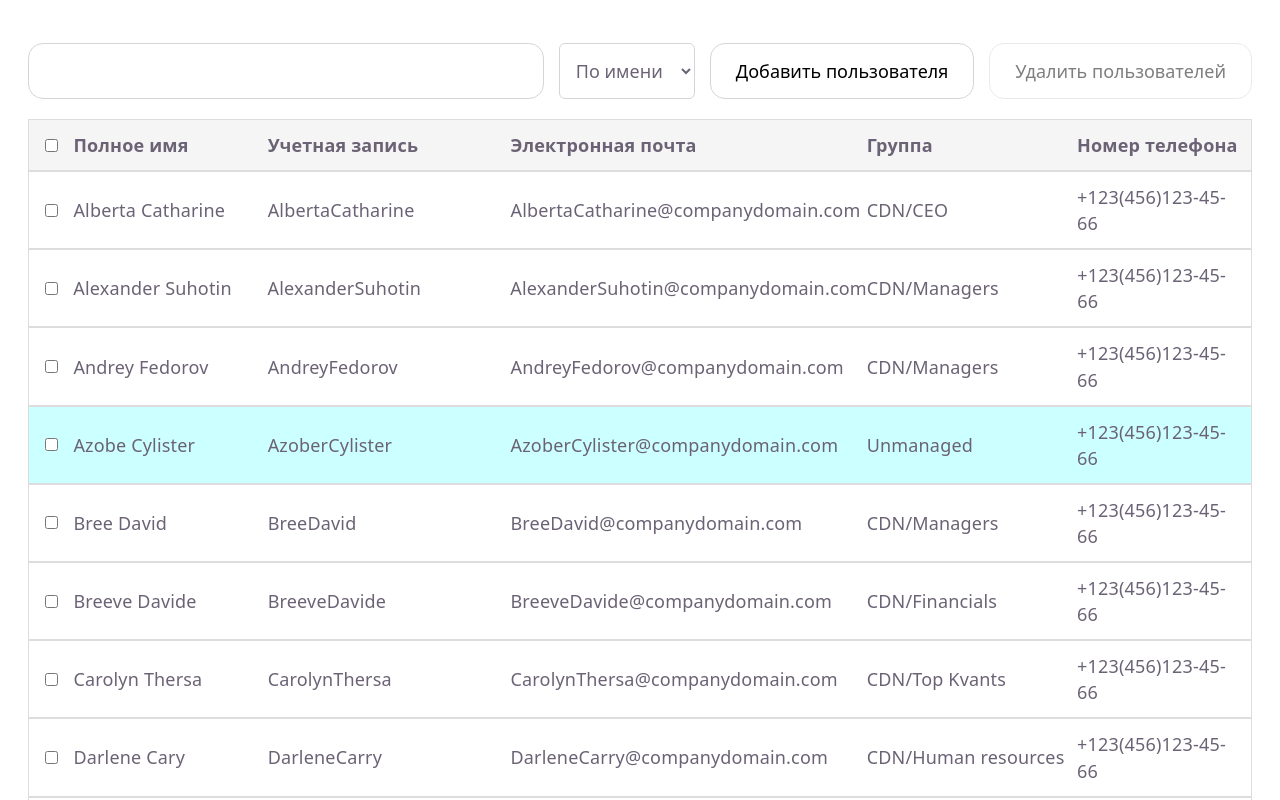
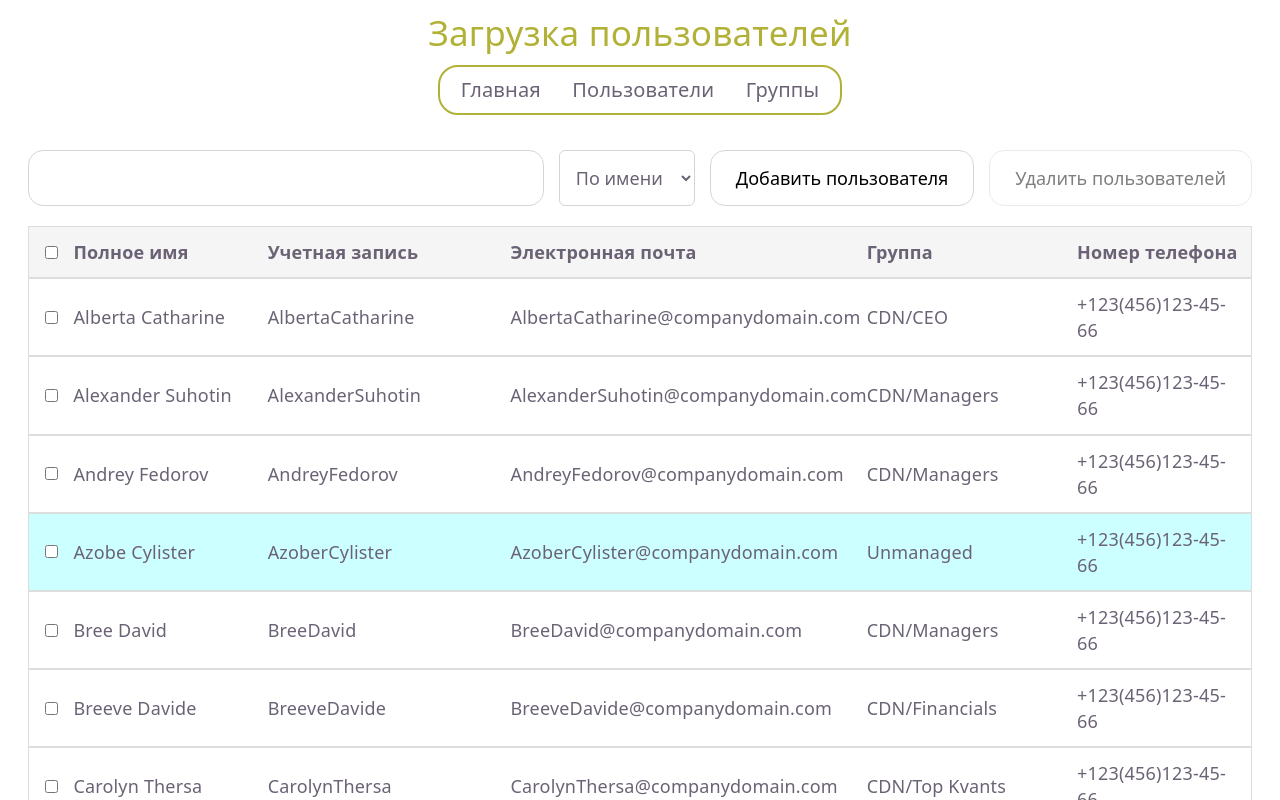
Before and after one commit to MyshakinMikhail/Test-Task-Casprsky-JS, a React (Vite) app: page /users in a window 1280 px wide. Shown: the top 800 px of the page. Built offline with nearby package versions, Linux system fonts and the light colour scheme; data requests are answered from the project's data file; what @gravity-ui/uikit would draw is missing.

Commit message:
added Main Header for all pages

```diff
--- a/src/app/App.tsx
+++ b/src/app/App.tsx
@@ -1,17 +1,20 @@
 import { BrowserRouter, Route, Routes } from "react-router-dom";
 import { GroupPage, UsersPage, WelcomePage } from "../pages";
 import "./App.css";
+import MainNavbar from "./layout/Navbar/MainNabvar";
 
 export default function App() {
 	return (
 		<div>
 			<BrowserRouter>
 				<Routes>
-					<Route path="/welcome" element={<WelcomePage />} />
-					<Route path="/users" element={<UsersPage />} />
-					<Route path="/groups" element={<GroupPage />} />
+					<Route element={<MainNavbar />}>
+						<Route path="/welcome" element={<WelcomePage />} />
+						<Route path="/users" element={<UsersPage />} />
+						<Route path="/groups" element={<GroupPage />} />
 
-					<Route path="/" element={<WelcomePage />} />
+						<Route path="/" element={<WelcomePage />} />
+					</Route>
 				</Routes>
 			</BrowserRouter>
 		</div>
--- /dev/null
+++ b/src/app/layout/Navbar/MainNabvar.tsx
@@ -0,0 +1,17 @@
+import { Outlet } from "react-router-dom";
+import { Header, Navbar } from "../../../pages/Welcome/components";
+import classes from "./MainNavbar.module.css";
+
+export default function MainNavbar() {
+	return (
+		<div className={classes.container}>
+			<div className={classes.mainHeader}>
+				<Header />
+				<Navbar />
+			</div>
+			<div className={classes.content}>
+				<Outlet />
+			</div>
+		</div>
+	);
+}
--- /dev/null
+++ b/src/app/layout/Navbar/MainNavbar.module.css
@@ -0,0 +1,15 @@
+.container {
+	display: flex;
+	flex-direction: column;
+	height: 100vh;
+}
+
+.mainHeader {
+	display: flex;
+	flex-direction: column;
+
+	justify-content: center;
+	align-items: center;
+
+	gap: 7px;
+}
--- a/src/pages/Users/UsersPage.tsx
+++ b/src/pages/Users/UsersPage.tsx
@@ -52,7 +52,9 @@ export default function UsersPage() {
 			.then((res) => res.json())
 			.then((data) => {
 				const filteredData = data.filter((user: UserType) =>
-					user.fullName.includes(searchContent),
+					user.fullName
+						.toLowerCase()
+						.includes(searchContent.toLowerCase()),
 				);
 
 				const sortedData = sortUsers(filteredData, sortParam);
--- a/src/pages/Welcome/WelcomePage.module.css
+++ b/src/pages/Welcome/WelcomePage.module.css
@@ -1,9 +1,5 @@
-.page {
-	display: flex;
-	flex-direction: column;
-
-	justify-content: center;
-	align-items: center;
-
-	gap: 7px;
+.text {
+	text-align: center;
+	font-size: 40px;
+	margin-top: 100px;
 }
--- a/src/pages/Welcome/WelcomePage.tsx
+++ b/src/pages/Welcome/WelcomePage.tsx
@@ -1,11 +1,5 @@
-import { Header, Navbar } from "./components";
 import classes from "./WelcomePage.module.css";
 
 export default function WelcomePage() {
-	return (
-		<div className={classes.page}>
-			<Header />
-			<Navbar />
-		</div>
-	);
+	return <div className={classes.text}>Добро пожаловать)</div>;
 }
--- a/src/pages/Welcome/components/Navbar/Navbar.tsx
+++ b/src/pages/Welcome/components/Navbar/Navbar.tsx
@@ -4,6 +4,9 @@ import classes from "./Navbar.module.css";
 export default function Navbar() {
 	return (
 		<nav className={classes.navbar}>
+			<Link type="button" to="welcome">
+				Главная
+			</Link>
 			<Link type="button" to="users">
 				Пользователи
 			</Link>
```
Also changed, not shown: src/app/layout/index.ts (added).
